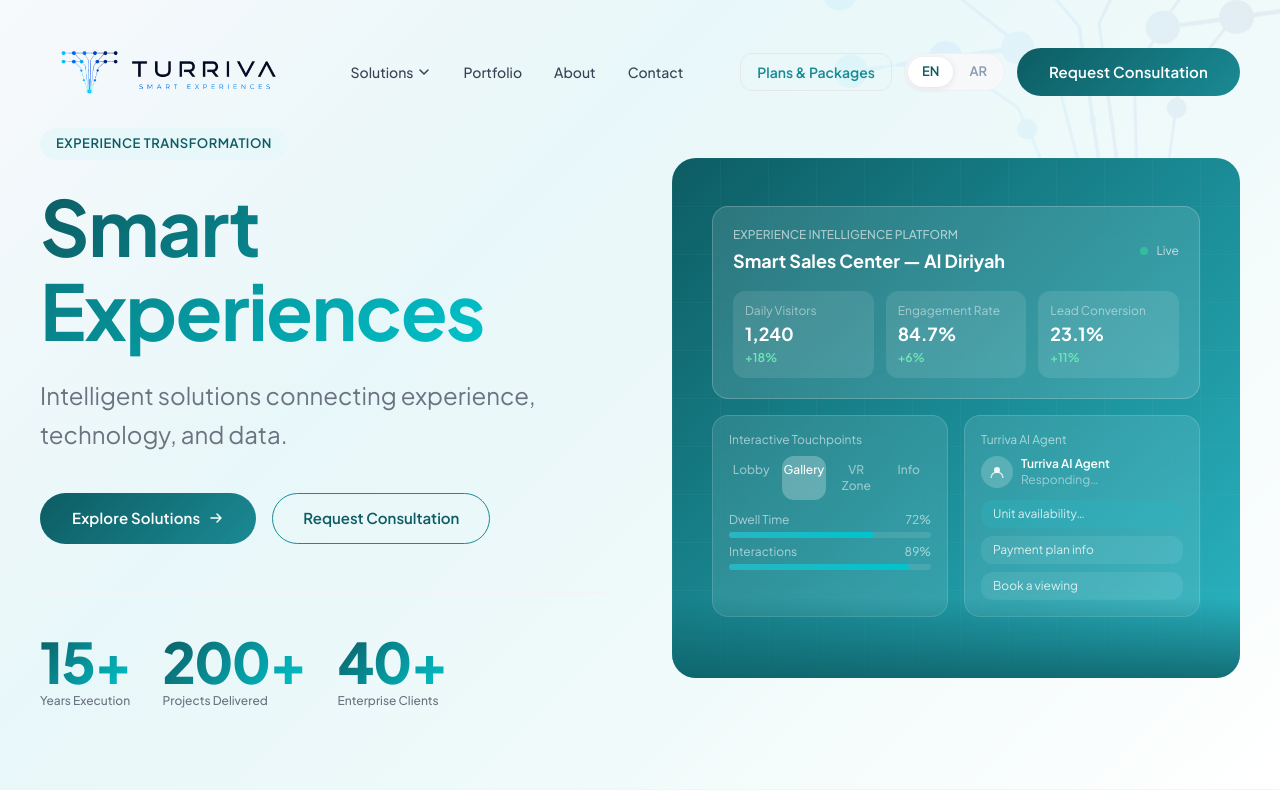
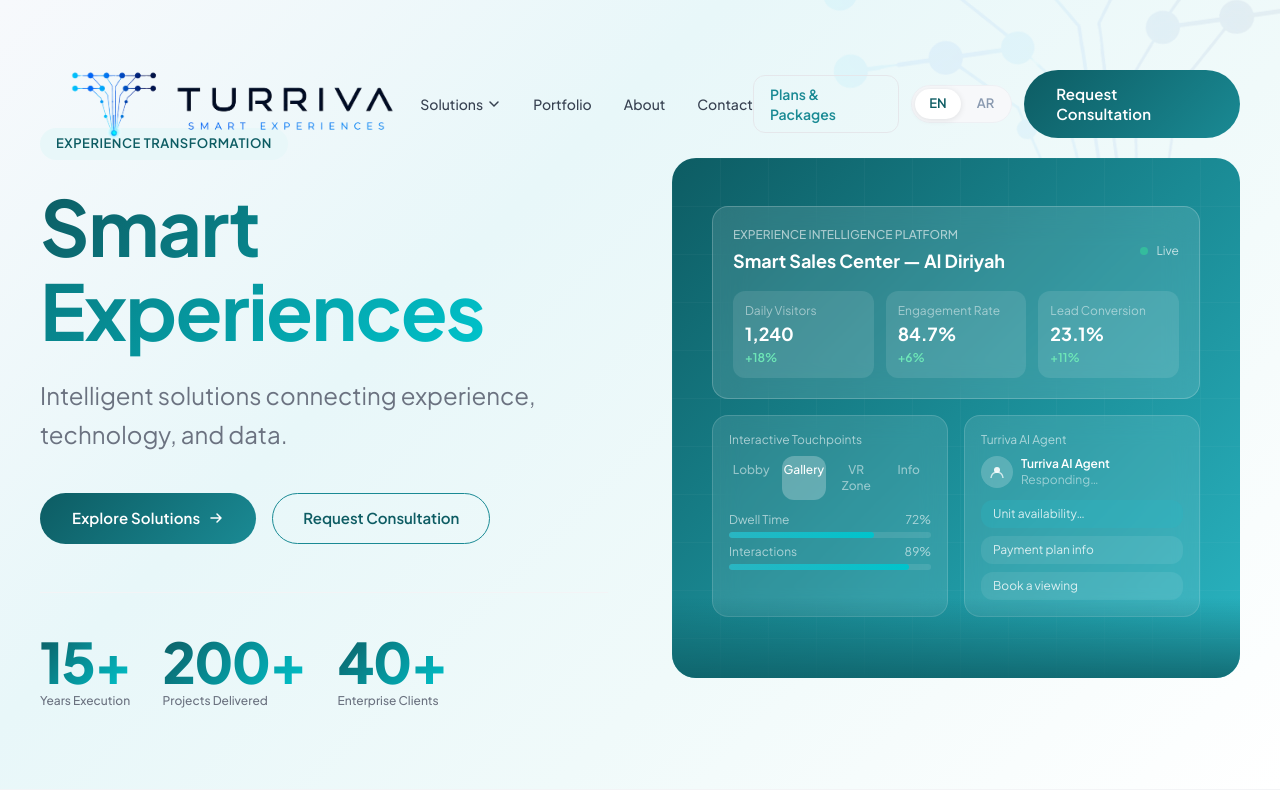
Before and after one commit to meklads/Turriva-AI, a React (Vite) app: page / in a window 1280 px wide. Shown: the top 800 px of the page. Built offline with nearby package versions, Linux system fonts and the light colour scheme.

Commit message:
fix: logo full-res 1823px + height 180px + navbar h-52 — maximum clarity

```diff
--- a/src/components/layout/Navbar.tsx
+++ b/src/components/layout/Navbar.tsx
@@ -35,14 +35,14 @@
       }`}
     >
       <div className="container-xl">
-        <div className="flex items-center justify-between h-36">
+        <div className="flex items-center justify-between h-52">
           {/* Logo */}
           <Link to="/" className="group" style={{ textDecoration: 'none', display: 'inline-flex' }}>
             <img
               src={turrivaLogo}
               alt="Turriva"
               className="group-hover:scale-105 transition-transform"
-              style={{ height: 120, width: 'auto', maxWidth: 380 }}
+              style={{ height: 180, width: 'auto', maxWidth: 500, imageRendering: 'crisp-edges' }}
             />
           </Link>
 
```
Also changed, not shown: src/assets/turriva-logo.png.
